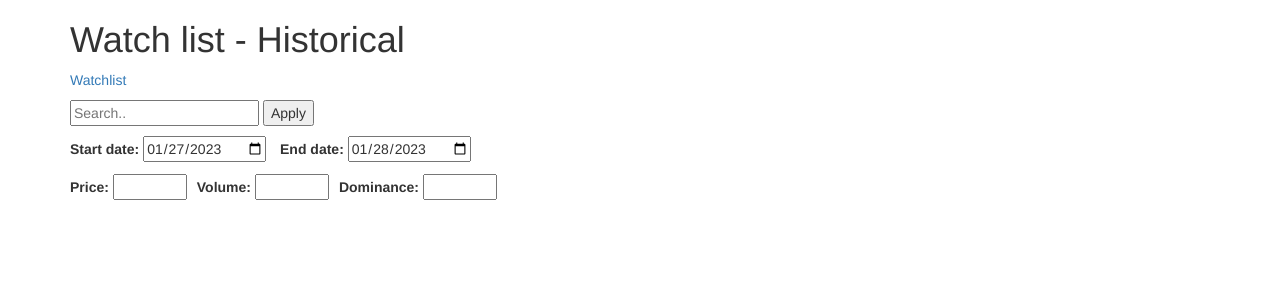
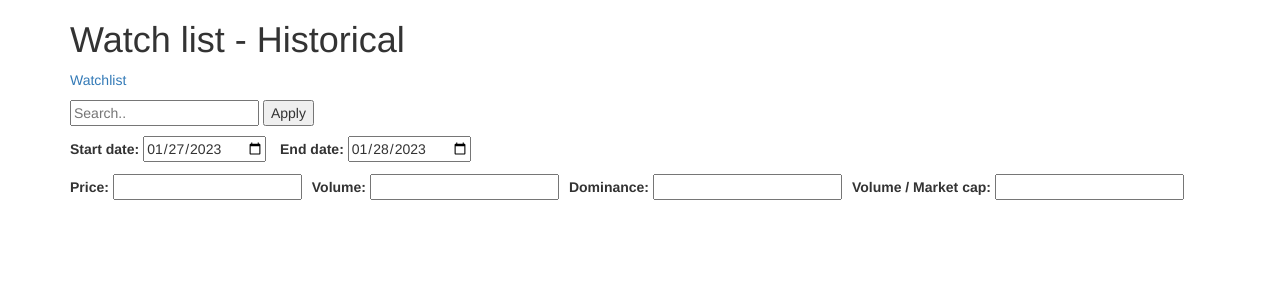
Before and after one commit to shakibfarzan/crypto-trade, a Django app: page /historical/ in a window 1280 px wide. Shown: the top 300 px of the page. Run offline with Django 3.2, Linux system fonts and the light colour scheme; the visitor is signed in with stand-in values (Sample User, id 1); data that the repository does not hold is empty; some libraries are stand-ins or nearby versions.

Commit message:
add vol / market cap

```diff
--- a/app/management/commands/fetch_historical_data.py
+++ b/app/management/commands/fetch_historical_data.py
@@ -16,7 +16,7 @@
           total_data.extend(data)
         for e in total_data:
           Historical.objects.create(name=e["Name"], symbol=e["Symbol"],
-                              price=e["Price"], volume=e["Volume 24h"], dominance=e["Market cap dominance"])
+                              price=e["Price"], volume=e["Volume 24h"], dominance=e["Market cap dominance"], volume_divided_market=(e["Volume 24h / market cap"]))
 
     def delete_old_records(self):
         thirty_days_ago = datetime.now() - timedelta(days=30)
--- a/app/models.py
+++ b/app/models.py
@@ -7,4 +7,5 @@
     price = models.DecimalField(max_digits=20, decimal_places=3, default=Decimal('0.0'))
     volume = models.DecimalField(max_digits=20, decimal_places=3, default=Decimal('0.0'))
     dominance = models.DecimalField(max_digits=20, decimal_places=3, default=Decimal('0.0'))
+    volume_divided_market = models.DecimalField(max_digits=20, decimal_places=3, default=Decimal('0.0'))
     created_at = models.DateTimeField(auto_now_add=True)
--- a/app/templates/historical_page.html
+++ b/app/templates/historical_page.html
@@ -19,18 +19,23 @@
         <div class="filter">
           <div style="margin-top: 1rem;">
             <label for="price">Price:</label>
-            <input type="number" min="-100" max="100" style="margin-right: 1rem;" id="price" name="price"
+            <input type="number" style="margin-right: 1rem;" id="price" name="price"
             {% if price %} value="{{price}}" {% endif %}>
           </div>
           <div style="margin-top: 1rem;">
             <label for="volume">Volume:</label>
-            <input type="number" min="-100" max="100" style="margin-right: 1rem;" id="volume" name="volume"
+            <input type="number" style="margin-right: 1rem;" id="volume" name="volume"
             {% if volume %} value="{{volume}}" {% endif %}>
           </div>
           <div style="margin-top: 1rem;">
             <label for="dominance">Dominance:</label>
-            <input type="number" min="-100" max="100" id="dominance" name="dominance"
+            <input type="number" style="margin-right: 1rem;" id="dominance" name="dominance"
             {% if dominance %} value="{{dominance}}" {% endif %}>
+          </div>
+          <div style="margin-top: 1rem;">
+            <label for="volume_divided_market">Volume / Market cap:</label>
+            <input type="number" id="volume_divided_market" name="volume_divided_market"
+            {% if volume_divided_market %} value="{{volume_divided_market}}" {% endif %}>
           </div>
       </div>
       </form>
--- a/app/utils/cg.py
+++ b/app/utils/cg.py
@@ -3,7 +3,6 @@
 from requests.exceptions import ConnectionError, Timeout, TooManyRedirects
 import json
 import environ
-from app.models import Historical
 
 from trade.settings import BASE_DIR
 env = environ.Env()
--- a/app/utils/cmc.py
+++ b/app/utils/cmc.py
@@ -3,7 +3,6 @@
 from requests.exceptions import ConnectionError, Timeout, TooManyRedirects
 import json
 import environ
-from app.models import Historical
 from app.utils.utility import condition_AND_list, generate_slug
 
 from trade.settings import BASE_DIR
--- a/app/utils/historical.py
+++ b/app/utils/historical.py
@@ -10,6 +10,7 @@
       "Price": get_diff_percent(map[item.symbol]["Price"], float(item.price)) if item.symbol in map else float(item.price),
       "Volume": get_diff_percent(map[item.symbol]["Volume"], float(item.volume)) if item.symbol in map else float(item.volume),
       "Dominance": get_diff_percent(map[item.symbol]["Dominance"], float(item.dominance)) if item.symbol in map else float(item.dominance),
+      "Volume / Market cap": get_diff_percent(map[item.symbol]["Volume / Market cap"], float(item.volume_divided_market)) if item.symbol in map else float(item.volume_divided_market),
       "slug": generate_slug(item.name)
     }
   all = list(map.values())
--- a/app/views.py
+++ b/app/views.py
@@ -54,6 +54,7 @@
         price = request.GET.get('price', default=None)
         volume = request.GET.get('volume', default=None)
         dominance = request.GET.get('dominance', default=None)
+        volume_divided_market = request.GET.get('volume_divided_market', default=None)
 
         tz = pytz.timezone('UTC')
         yesterday = datetime.combine(date.today() - timedelta(days=1), datetime.min.time())
@@ -77,6 +78,7 @@
             'historical_list': historical_list,
             'price': price,
             'volume': volume,
-            'dominance': dominance
+            'dominance': dominance,
+            "volume_divided_market": volume_divided_market
         }
         return render(request, self.template_name, ctx)
```
Also changed, not shown: app/migrations/0002_historical_volume_divided_market.py (added).
